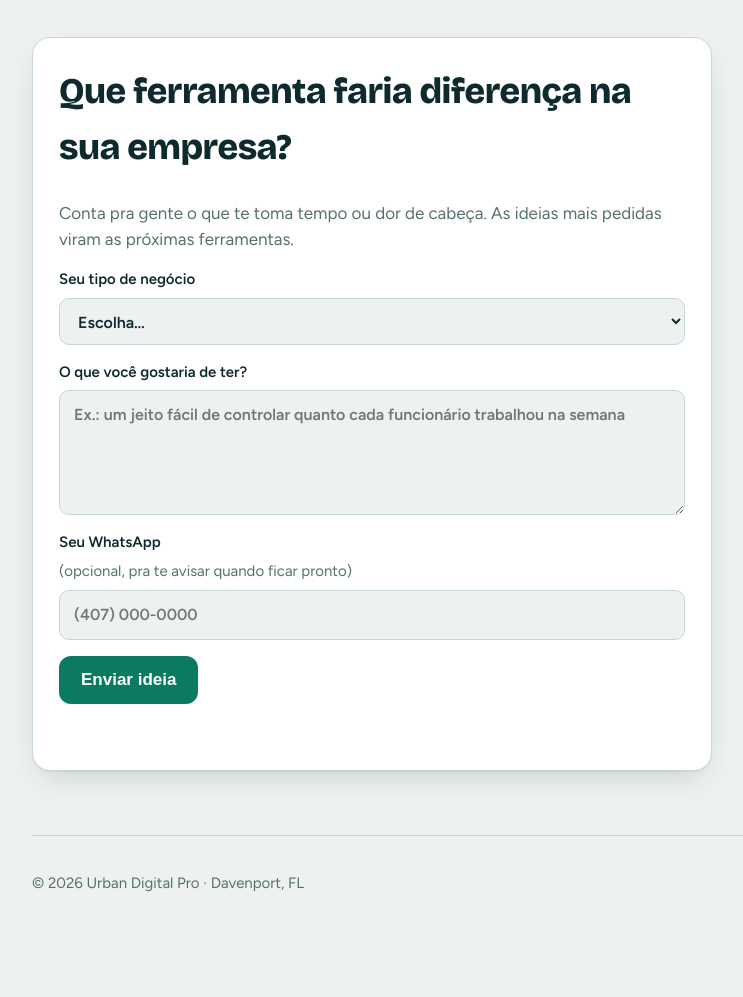
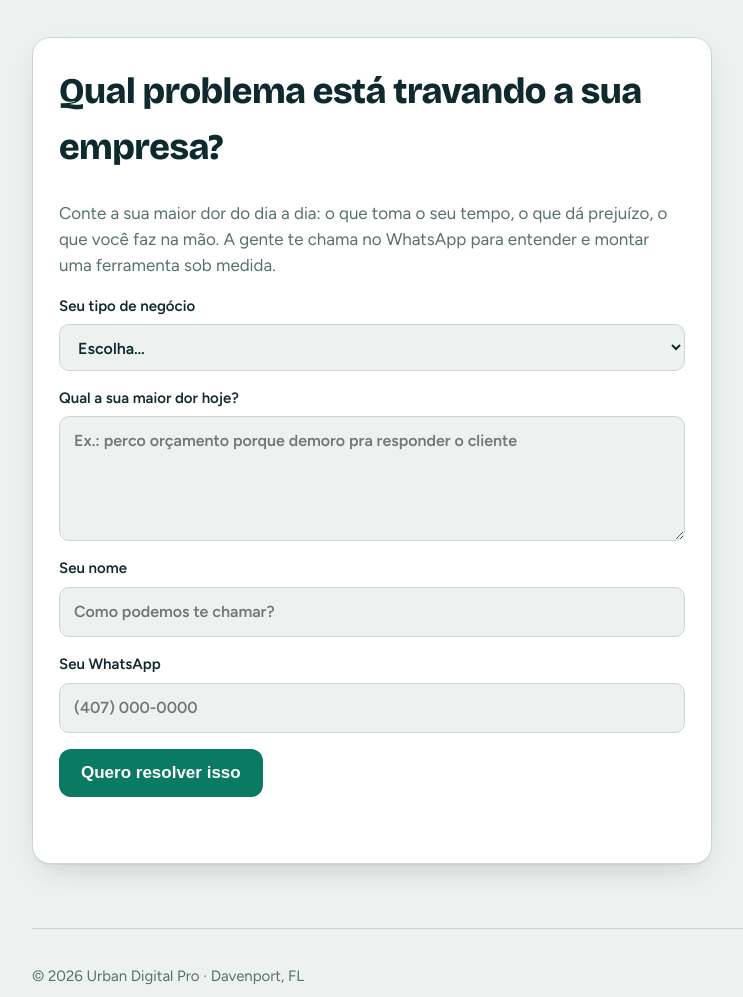
Before and after one commit to dayvson30-alt/urbandigitalpro, a plain HTML site: page index.html in a window 1280 px wide. Shown: the part 1643-2640 px from the top of the page, without its empty margins (108-851 px from the left). Before the commit the page ends 2586 px from the top, so only its background shows below. Drawn offline with nearby package versions, Linux system fonts and the light colour scheme.

Commit message:
feat: lead form (pain point, name, WhatsApp required, 48h reply)

```diff
--- a/index.html
+++ b/index.html
@@ -158,8 +158,8 @@ footer a:hover{color:var(--ink)}
 
     <section id="ideias">
       <form class="idea" id="idea-form">
-        <h2>Que ferramenta faria diferença na sua empresa?</h2>
-        <p class="sub">Conta pra gente o que te toma tempo ou dor de cabeça. As ideias mais pedidas viram as próximas ferramentas.</p>
+        <h2>Qual problema está travando a sua empresa?</h2>
+        <p class="sub">Conte a sua maior dor do dia a dia: o que toma o seu tempo, o que dá prejuízo, o que você faz na mão. A gente te chama no WhatsApp para entender e montar uma ferramenta sob medida.</p>
         <label>Seu tipo de negócio
           <select name="negocio" required>
             <option value="">Escolha…</option>
@@ -172,14 +172,17 @@ footer a:hover{color:var(--ink)}
             <option>Outro</option>
           </select>
         </label>
-        <label>O que você gostaria de ter?
-          <textarea name="ideia" rows="4" maxlength="1000" required placeholder="Ex.: um jeito fácil de controlar quanto cada funcionário trabalhou na semana"></textarea>
+        <label>Qual a sua maior dor hoje?
+          <textarea name="ideia" rows="4" maxlength="1000" required placeholder="Ex.: perco orçamento porque demoro pra responder o cliente"></textarea>
         </label>
-        <label>Seu WhatsApp <span class="opt">(opcional, pra te avisar quando ficar pronto)</span>
-          <input name="whatsapp" type="tel" maxlength="30" autocomplete="tel" placeholder="(407) 000-0000">
+        <label>Seu nome
+          <input name="nome" maxlength="60" autocomplete="name" required placeholder="Como podemos te chamar?">
+        </label>
+        <label>Seu WhatsApp
+          <input name="whatsapp" type="tel" maxlength="30" autocomplete="tel" required minlength="7" placeholder="(407) 000-0000">
         </label>
         <input name="website" class="hp" tabindex="-1" autocomplete="off" aria-hidden="true">
-        <button class="btn btn-main" type="submit">Enviar ideia</button>
+        <button class="btn btn-main" type="submit">Quero resolver isso</button>
         <p class="msg" role="status" aria-live="polite"></p>
       </form>
     </section>
@@ -194,7 +197,7 @@ footer a:hover{color:var(--ink)}
   </footer>
 </div>
 <script>
-// Formulário de ideias -> webhook n8n (grava no Postgres e avisa no Telegram)
+// Formulário de dores/leads -> webhook n8n (grava no Postgres e avisa no Telegram)
 (() => {
   const form = document.getElementById('idea-form');
   const msg = form.querySelector('.msg');
@@ -208,7 +211,7 @@ footer a:hover{color:var(--ink)}
       const r = await fetch('https://n8n.urbancleanfl.com/webhook/ideias-ferramentas', { method: 'POST', body: data });
       if (!r.ok) throw new Error(r.status);
       form.reset();
-      msg.textContent = 'Recebido! Obrigado pela ideia 🙌';
+      msg.textContent = 'Recebido! Vamos te chamar no WhatsApp em até 48h pra entender melhor.';
     } catch (err) {
       msg.className = 'msg err';
       msg.textContent = 'Não conseguimos enviar agora. Tenta de novo ou manda no WhatsApp (407) 375-5223.';
```
